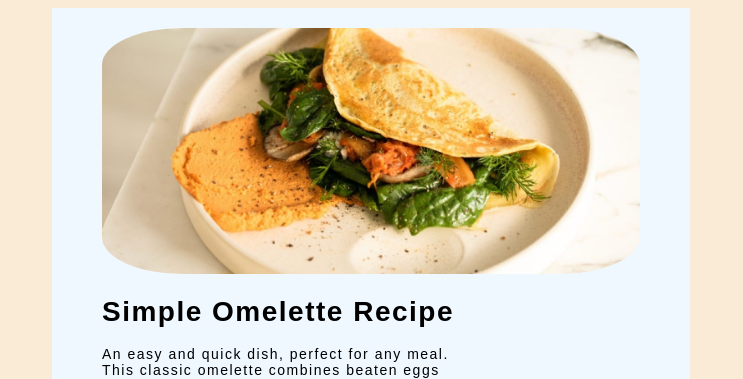
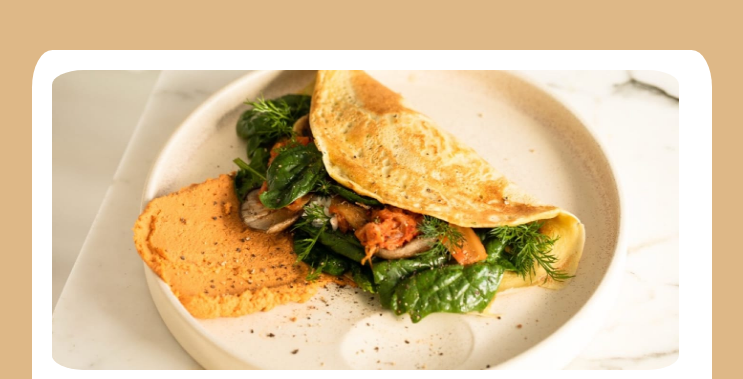
Before and after one commit to Mutai001/simpleWebpage, a plain HTML site: page index.html in a window 1280 px wide. Shown: the top 379 px of the page, without its empty margins (268-1011 px from the left). Drawn offline with Linux system fonts and the light colour scheme.

Commit message:
Update style.css

```diff
--- a/style.css
+++ b/style.css
@@ -1,11 +1,7 @@
 body {
-    font-family: Arial, sans-serif;
-    font-size: 14px;
-    text-align: left;
-    letter-spacing: 1.5px;
-    background-color: antiquewhite;
-    margin-left: 25%;
-    margin-right: 15%;
+    margin: 0;
+    height: 100%;
+    background-color: burlywood;
 }
 
 h2 {
@@ -14,21 +10,20 @@ h2 {
 }
 
 .container {
-    max-height: 130rem;
-    width: 70%;
-    padding: 20px 50px 20px 50px;
-    background-color: aliceblue;
+    margin: auto;
+    width: 50%;
+    border-radius: 3%;
+    background-color: #fff;
+    padding: 20px 20px 20px 20px;
+    margin-top: 50px;
+    margin-bottom: 50px;
 }
 
 img {
-    /* height: 300px; */
-    border-radius: 15%;
-    width: 100%;
-}
-
-.explanation {
-    width: 70%;
-    /* margin: 20px auto; */
+    height: 300px;
+    width: 98%;
+    margin: auto;
+    border-radius: 5%;
 }
 
 .preparation {
```
